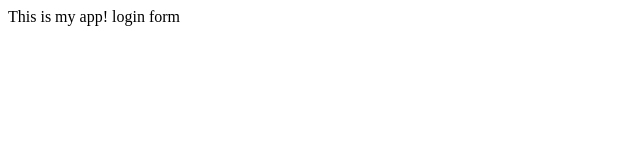
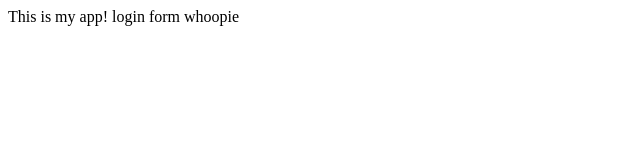
Before and after one commit to ShruIR/myappsample, a plain HTML site: page index.html in a window 1280 px wide. Shown: the full height of the page, 0-640 px from the left. Drawn offline with Linux system fonts and the light colour scheme.

```diff
--- a/index.html
+++ b/index.html
@@ -4,6 +4,6 @@
     </head>
     <body>
         This is my app!
-        login form
+        login form whoopie
     </body>
 </html>
```
